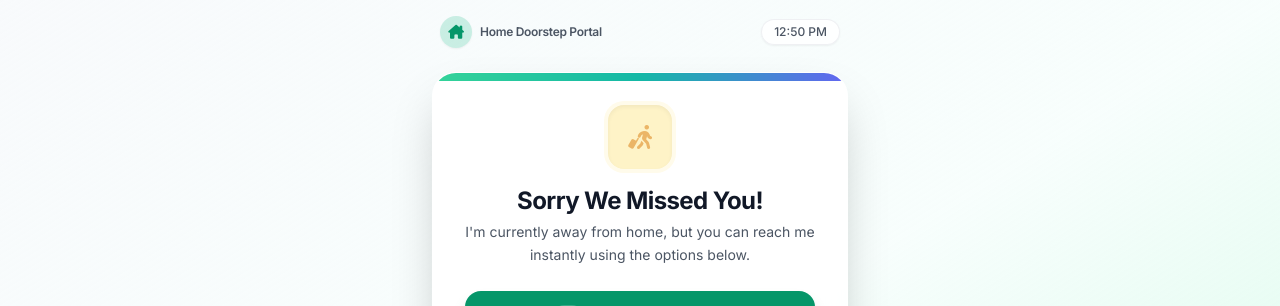
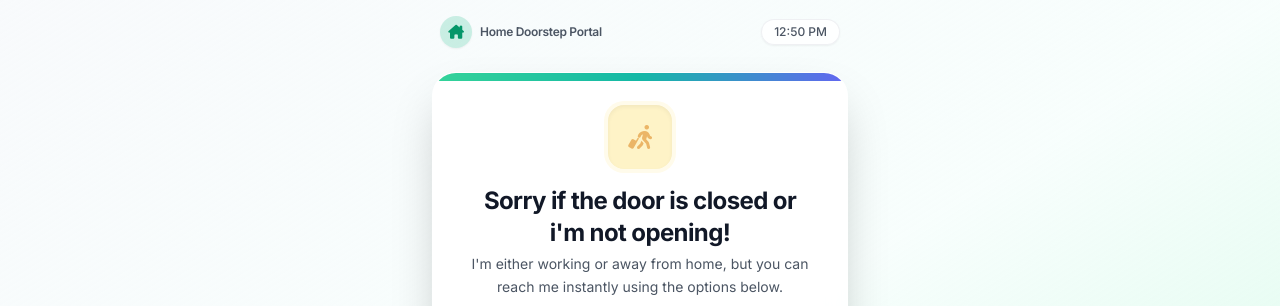
Before and after one commit to naveen-nitt/home-visitor, a plain HTML site: page index.html in a window 1280 px wide. Shown: the top 306 px of the page. Drawn offline with nearby package versions, Linux system fonts and the light colour scheme.

Commit message:
Update message for unavailable status

```diff
--- a/index.html
+++ b/index.html
@@ -58,8 +58,8 @@
                 <div class="inline-flex items-center justify-center w-16 h-16 rounded-2xl bg-amber-100 text-amber-600 mb-4 shadow-inner ring-4 ring-amber-50">
                     <i class="fa-solid fa-person-walking-luggage text-2xl animate-pulse"></i>
                 </div>
-                <h1 class="text-2xl font-bold tracking-tight mb-1 text-gray-900">Sorry We Missed You!</h1>
-                <p class="text-sm text-gray-600 leading-relaxed">I'm currently away from home, but you can reach me instantly using the options below.</p>
+                <h1 class="text-2xl font-bold tracking-tight mb-1 text-gray-900">Sorry if the door is closed or i'm not opening!</h1>
+                <p class="text-sm text-gray-600 leading-relaxed">I'm either working or away from home, but you can reach me instantly using the options below.</p>
             </div>
 
             <div class="space-y-3 mb-6">
```
